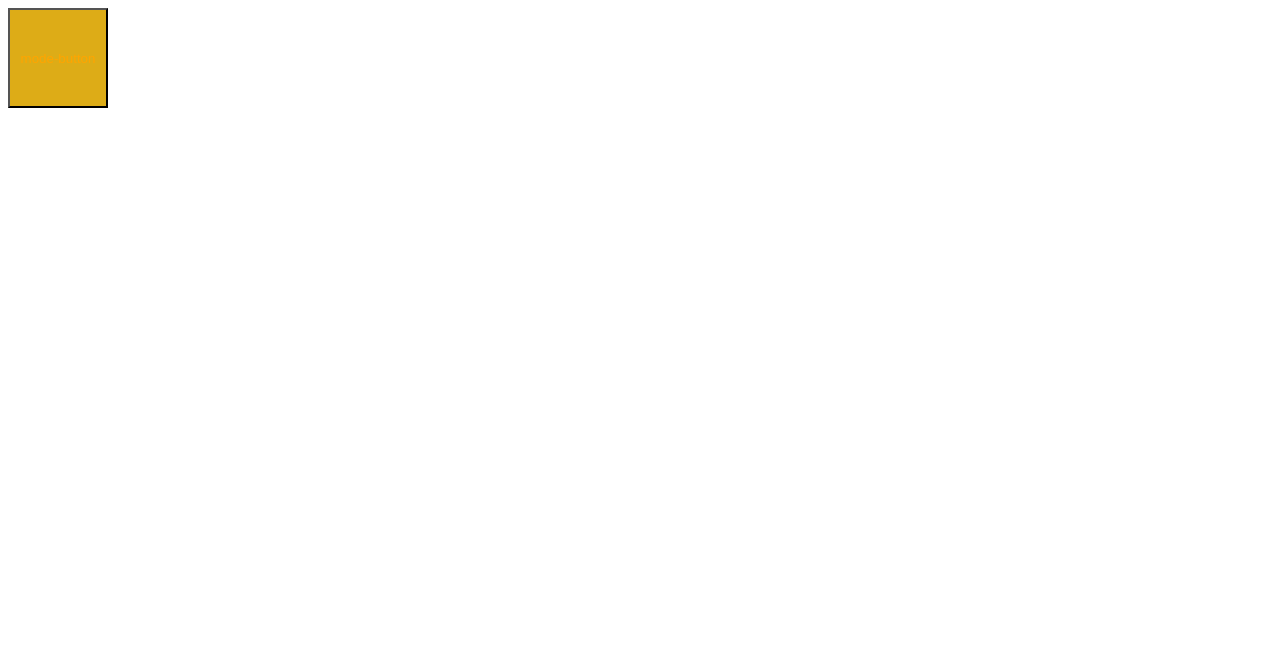
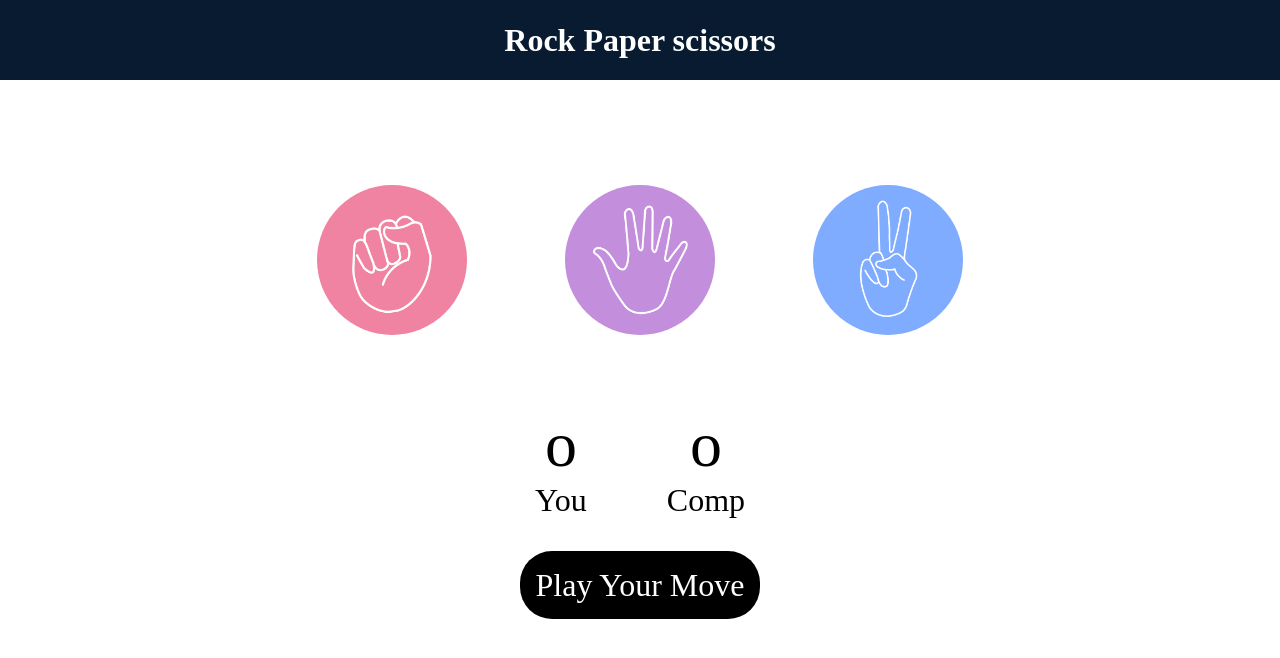
Before and after one commit to usmanmani147/First-javasript, a plain HTML site: page index.html in a window 1280 px wide. Drawn offline with Linux system fonts and the light colour scheme.

Commit message:
rock,paper,scissors game

```diff
--- a/first.js
+++ b/first.js
@@ -151,7 +151,7 @@
 
 // ==========================================================================================================
 
-//Asignment operators       (means to assign values to the variables)  work with 2 operands
+//Arthmetic Asignment operators       (means to assign values to the variables)  work with 2 operands
 
 // let a = 4;
 
@@ -1138,7 +1138,6 @@
 // let divs = document.querySelectorAll(`div`);
 // console.dir(divs);
 
-
 // DOM Manipulation     insert elements (first create and then add/insert the element)
 
 // .getAttribute (attr);            to get the attribute value.
@@ -1154,7 +1153,6 @@
 // node.remove()        removes the node
 
 // first we create any element for example button, para, link, heading etc, then we will use the above methods to insert the element.
-
 
 // example given below.
 
@@ -1178,7 +1176,6 @@
 // console.log(h1);
 // // now we add this para to the first div by selecting div class. but first we select with query selector.
 
-
 // let div1 = document.querySelector(`.first`);
 // div1.prepend(h1);
 
@@ -1198,10 +1195,6 @@
 
 // creating a button that change the mode from light to dark and vice versa (night 1:39 AM)
 
-
-
-
-
 // let btn = document.querySelector(`#btn`);
 
 // let mode = `light`
@@ -1220,10 +1213,7 @@
 //     console.log(mode);
 // });
 
-
-
-
-// // now we are using css for changing colors.
+// now we are using css for changing colors. In this case the styling file is css and connected with js by adding (body.classList.add(`dark/white`))
 
 // let btn = document.querySelector(`#btn`);
 
@@ -1245,3 +1235,66 @@
 //     }
 //     console.log(mode);
 // });
+
+let userScore = 0;
+let computerScore = 0;
+
+const choices = document.querySelectorAll(`.choice`);
+const msg = document.querySelector(`#msg`);
+const userScorePara = document.querySelector(`#user-score`);
+const computerScorePara = document.querySelector(`#computer-score`);
+
+const genCompChoice = () => {
+  const options = [`rock`, `paper`, `scissors`];
+  const randomidx = Math.floor(Math.random() * 3);
+  return options[randomidx];
+};
+
+const drawGame = () => {
+  msg.innerText = `Game was Draw. Play Again!`;
+  msg.style.backgroundColor = `#081b31`;
+};
+
+const showWinner = (userWin, compChoice, userChoice) => {
+  if (userWin) {
+    userScore++;
+    userScorePara.innerText = userScore;
+    msg.innerText = `You Win! your ${userChoice} Beats ${compChoice}`;
+    msg.style.backgroundColor = `green`;
+  } else {
+    computerScore++;
+    computerScorePara.innerText = computerScore;
+    msg.innerText = `You lost. ${compChoice} Beats your ${userChoice}`;
+    msg.style.backgroundColor = `red`;
+  }
+};
+
+const playGame = (userChoice) => {
+  const compChoice = genCompChoice();
+
+  if (userChoice === compChoice) {
+    // draw Game
+    drawGame();
+  } else {
+    let userWin = true;
+
+    if (userChoice === `rock`) {
+      //sciossrs , paper
+      userWin = compChoice === `paper` ? false : true;
+    } else if (userChoice === `paper`) {
+      // rock , scissors
+      userWin = compChoice === `scissors` ? false : true;
+    } else {
+      //paper , rock
+      userWin = compChoice === `rock` ? false : true;
+    }
+    showWinner(userWin, compChoice, userChoice);
+  }
+};
+
+choices.forEach((choice) => {
+  choice.addEventListener(`click`, () => {
+    const userChoice = choice.getAttribute(`id`);
+    playGame(userChoice);
+  });
+});
--- a/index.html
+++ b/index.html
@@ -9,8 +9,37 @@
 </head>
 
 <body>
-    <button id="btn">mode-button</button>
-    <script src="first.js"></script>
+    <!-- <button id="btn">mode-button</button>
+    <script src="first.js"></script> -->
+    <h1>Rock Paper scissors</h1>
+    <div class="choices">
+        <div class="choice" id="rock">
+            <img src="./images/rock.png">
+        </div>
+        <div class="choice" id="paper">
+            <img src="./images/paper.png">
+        </div>
+        <div class="choice" id="scissors">
+            <img src="./images/scissors.png">
+        </div>
+    </div>
+
+    <div class="score-borad">
+        <div class="soure">
+            <P id="user-score">o</P>
+            <p>You</p>
+        </div>
+        <div class="score">
+            <p id="computer-score">o</p>
+            <p>Comp</p>
+
+        </div>
+
+    </div>
+    <div class="msg-container">
+        <p id="msg">Play Your Move</p>
+    </div>
+<script src="first.js"></script>
 </body>
 
 </html>
--- a/style.css
+++ b/style.css
@@ -1,8 +1,9 @@
-#btn{
-    color: orange;
-    background-color: rgb(221, 172, 23);
+/* #btn{
+    color: black;
+    background-color:brown;
     height: 100px;
     width: 100px;
+    border-radius : 35px;
 }
 
 
@@ -14,4 +15,91 @@
 .white {
     background-color: white;
     color: black;
+} */
+body {
+  min-width: 800px;
 }
+
+*{
+    margin: 0;
+    padding: 0;
+    text-align: center;
+}
+
+h1 {
+    background-color: #081b31;
+    color: white;
+    align-items: center;
+    height: 5 rem;
+    line-height: 5rem;
+
+
+}
+
+.choice{
+    height: 200px;
+    width: 200px;
+    border-radius: 50%;
+    display: flex;
+    align-items: center;
+    justify-content: center;
+
+}
+
+.choice:hover{
+    opacity: 0.5;
+    cursor: pointer;
+    background-color: black;
+
+}
+
+.choices{
+     display : flex;
+     justify-content: center;
+     align-items: center;
+     gap: 3rem;
+     margin-top: 5rem;
+    object-fit: cover;
+}
+
+img{
+    display: flex;
+    height: 150px;
+    width: 150px;
+    justify-content: center;
+    align-items: center;
+    object-fit: cover;
+    border-radius: 50%;
+}
+
+.score-borad{
+    display: flex;
+    justify-content: center;
+    align-items: center;
+     gap: 5rem;
+}
+
+p{
+    font-size: 2rem;
+}
+
+
+#user-score,#computer-score{
+    font-size: 4rem;
+    margin-top: 3rem;
+
+}
+
+#msg{
+    margin-top: 5rem;
+    background-color: black;
+    color:white;
+    display: inline;
+    font-size: 2rem;
+    padding: 1rem;
+    border-radius: 2rem;
+}
+.msg-container{
+
+    margin-top:3rem;
+}
```
Also changed, not shown: images/paper.png (added), images/rock.png (added), images/scissors.png (added).
